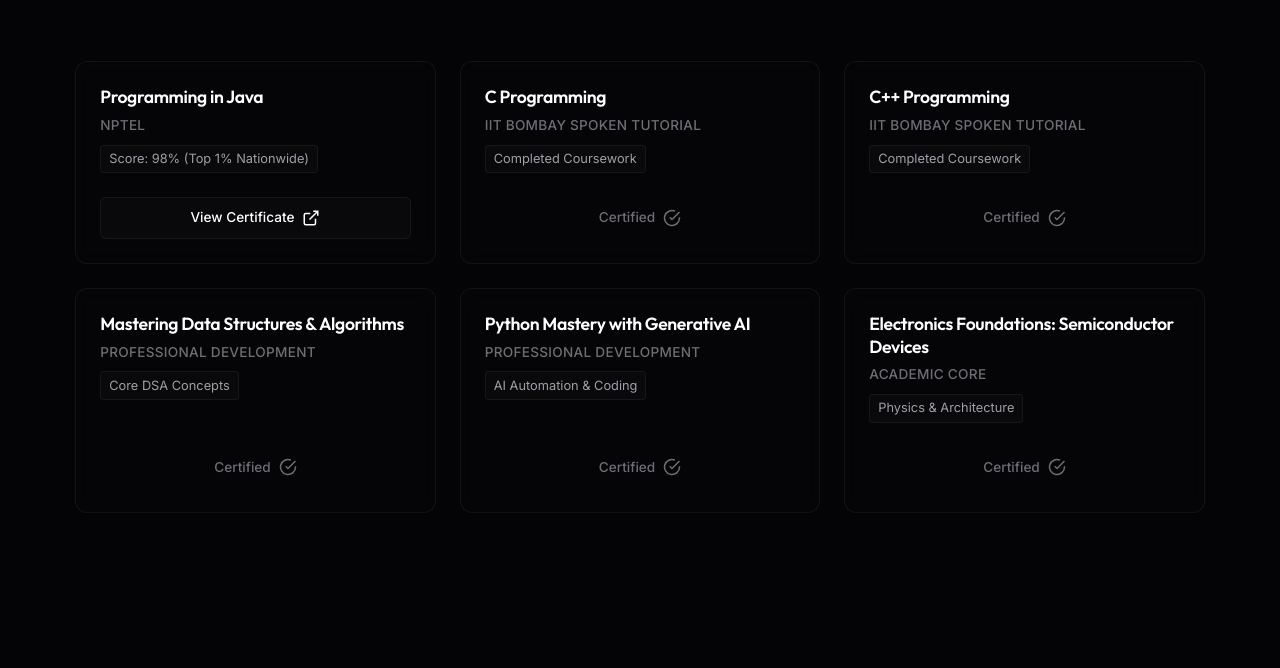
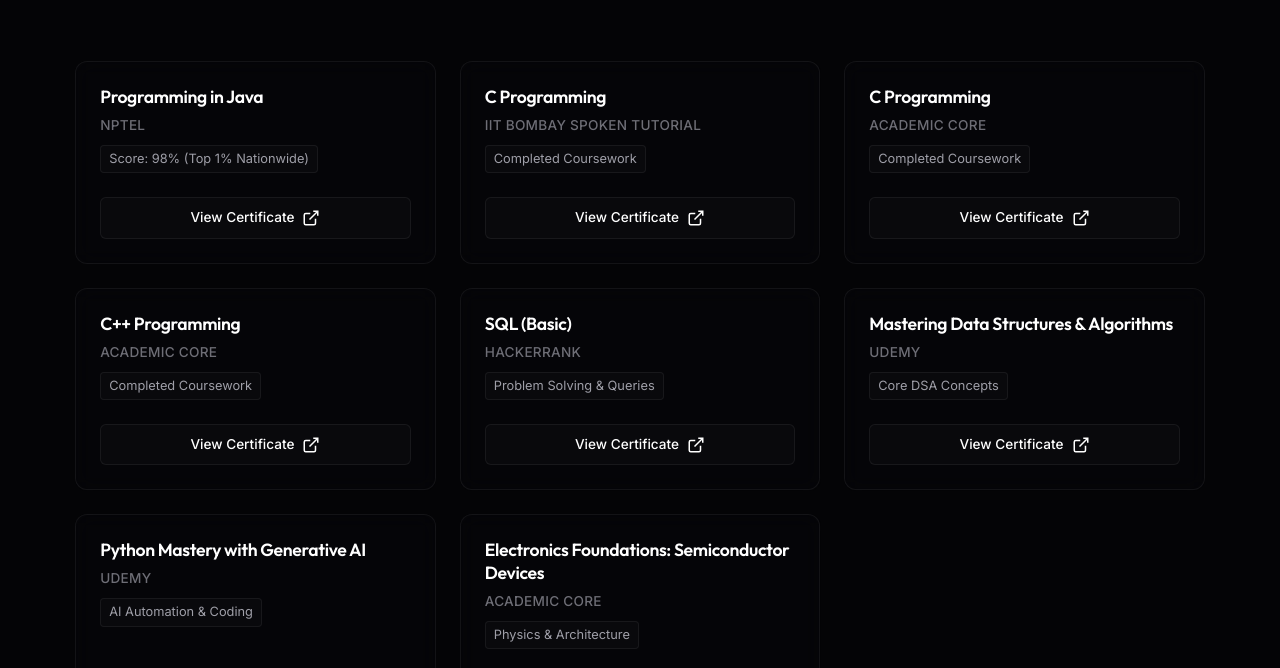
Before and after one commit to Siva-Barath/Siva-Barath-Portfolio, a website built with Vite: page index.html in a window 1280 px wide. Shown: the part 6512-7180 px from the top of the page. Built offline with nearby package versions, Linux system fonts and the light colour scheme; a web font is replaced by a local one.

Commit message:
feat: link academic and online certificates in certifications section and automate static assets copy post-build

```diff
--- a/index.html
+++ b/index.html
@@ -705,62 +705,88 @@
                             <p class="cert-org">IIT Bombay Spoken Tutorial</p>
                             <span class="cert-score">Completed Coursework</span>
                         </div>
-                        <div class="cert-link-btn disabled" title="Document not loaded">
-                            <span>Certified</span>
-                            <svg class="icon" viewBox="0 0 24 24" fill="none" stroke="currentColor" stroke-width="2"><path d="M22 11.08V12a10 10 0 1 1-5.93-9.14M22 4L12 14.01l-3-3"/></svg>
-                        </div>
+                        <a href="./assets/SIVA-BARATH-S-Participant-Certificate.pdf" target="_blank" rel="noopener noreferrer" class="cert-link-btn" aria-label="View C Programming Spoken Tutorial Certificate">
+                            <span>View Certificate</span>
+                            <svg class="icon" viewBox="0 0 24 24" fill="none" stroke="currentColor" stroke-width="2"><path d="M18 13v6a2 2 0 0 1-2 2H5a2 2 0 0 1-2-2V8a2 2 0 0 1 2-2h6M15 3h6v6M10 14L21 3"/></svg>
+                        </a>
                     </div>
 
                     <!-- Cert 3 -->
                     <div class="cert-card">
                         <div class="cert-info">
-                            <h3 class="cert-title">C++ Programming</h3>
-                            <p class="cert-org">IIT Bombay Spoken Tutorial</p>
+                            <h3 class="cert-title">C Programming</h3>
+                            <p class="cert-org">Academic Core</p>
                             <span class="cert-score">Completed Coursework</span>
                         </div>
-                        <div class="cert-link-btn disabled" title="Document not loaded">
-                            <span>Certified</span>
-                            <svg class="icon" viewBox="0 0 24 24" fill="none" stroke="currentColor" stroke-width="2"><path d="M22 11.08V12a10 10 0 1 1-5.93-9.14M22 4L12 14.01l-3-3"/></svg>
-                        </div>
+                        <a href="./assets/SIVA BARATH C.pdf" target="_blank" rel="noopener noreferrer" class="cert-link-btn" aria-label="View C Programming Academic Certificate">
+                            <span>View Certificate</span>
+                            <svg class="icon" viewBox="0 0 24 24" fill="none" stroke="currentColor" stroke-width="2"><path d="M18 13v6a2 2 0 0 1-2 2H5a2 2 0 0 1-2-2V8a2 2 0 0 1 2-2h6M15 3h6v6M10 14L21 3"/></svg>
+                        </a>
                     </div>
 
                     <!-- Cert 4 -->
                     <div class="cert-card">
                         <div class="cert-info">
-                            <h3 class="cert-title">Mastering Data Structures &amp; Algorithms</h3>
-                            <p class="cert-org">Professional Development</p>
-                            <span class="cert-score">Core DSA Concepts</span>
+                            <h3 class="cert-title">C++ Programming</h3>
+                            <p class="cert-org">Academic Core</p>
+                            <span class="cert-score">Completed Coursework</span>
                         </div>
-                        <div class="cert-link-btn disabled" title="Document not loaded">
-                            <span>Certified</span>
-                            <svg class="icon" viewBox="0 0 24 24" fill="none" stroke="currentColor" stroke-width="2"><path d="M22 11.08V12a10 10 0 1 1-5.93-9.14M22 4L12 14.01l-3-3"/></svg>
-                        </div>
+                        <a href="./assets/SIVA BARATH C++.pdf" target="_blank" rel="noopener noreferrer" class="cert-link-btn" aria-label="View C++ Programming Academic Certificate">
+                            <span>View Certificate</span>
+                            <svg class="icon" viewBox="0 0 24 24" fill="none" stroke="currentColor" stroke-width="2"><path d="M18 13v6a2 2 0 0 1-2 2H5a2 2 0 0 1-2-2V8a2 2 0 0 1 2-2h6M15 3h6v6M10 14L21 3"/></svg>
+                        </a>
                     </div>
 
                     <!-- Cert 5 -->
                     <div class="cert-card">
                         <div class="cert-info">
-                            <h3 class="cert-title">Python Mastery with Generative AI</h3>
-                            <p class="cert-org">Professional Development</p>
-                            <span class="cert-score">AI Automation &amp; Coding</span>
+                            <h3 class="cert-title">SQL (Basic)</h3>
+                            <p class="cert-org">HackerRank</p>
+                            <span class="cert-score">Problem Solving &amp; Queries</span>
                         </div>
-                        <div class="cert-link-btn disabled" title="Document not loaded">
-                            <span>Certified</span>
-                            <svg class="icon" viewBox="0 0 24 24" fill="none" stroke="currentColor" stroke-width="2"><path d="M22 11.08V12a10 10 0 1 1-5.93-9.14M22 4L12 14.01l-3-3"/></svg>
-                        </div>
+                        <a href="./assets/sql_basic Siva Barath.pdf" target="_blank" rel="noopener noreferrer" class="cert-link-btn" aria-label="View SQL Basic HackerRank Certificate">
+                            <span>View Certificate</span>
+                            <svg class="icon" viewBox="0 0 24 24" fill="none" stroke="currentColor" stroke-width="2"><path d="M18 13v6a2 2 0 0 1-2 2H5a2 2 0 0 1-2-2V8a2 2 0 0 1 2-2h6M15 3h6v6M10 14L21 3"/></svg>
+                        </a>
                     </div>
 
                     <!-- Cert 6 -->
+                    <div class="cert-card">
+                        <div class="cert-info">
+                            <h3 class="cert-title">Mastering Data Structures &amp; Algorithms</h3>
+                            <p class="cert-org">Udemy</p>
+                            <span class="cert-score">Core DSA Concepts</span>
+                        </div>
+                        <a href="./assets/Siva Barath Udemy Certificate Data Structures.pdf" target="_blank" rel="noopener noreferrer" class="cert-link-btn" aria-label="View DSA Udemy Certificate">
+                            <span>View Certificate</span>
+                            <svg class="icon" viewBox="0 0 24 24" fill="none" stroke="currentColor" stroke-width="2"><path d="M18 13v6a2 2 0 0 1-2 2H5a2 2 0 0 1-2-2V8a2 2 0 0 1 2-2h6M15 3h6v6M10 14L21 3"/></svg>
+                        </a>
+                    </div>
+
+                    <!-- Cert 7 -->
+                    <div class="cert-card">
+                        <div class="cert-info">
+                            <h3 class="cert-title">Python Mastery with Generative AI</h3>
+                            <p class="cert-org">Udemy</p>
+                            <span class="cert-score">AI Automation &amp; Coding</span>
+                        </div>
+                        <a href="./assets/Siva Barath Udemy Certificate Python.pdf" target="_blank" rel="noopener noreferrer" class="cert-link-btn" aria-label="View Python Udemy Certificate">
+                            <span>View Certificate</span>
+                            <svg class="icon" viewBox="0 0 24 24" fill="none" stroke="currentColor" stroke-width="2"><path d="M18 13v6a2 2 0 0 1-2 2H5a2 2 0 0 1-2-2V8a2 2 0 0 1 2-2h6M15 3h6v6M10 14L21 3"/></svg>
+                        </a>
+                    </div>
+
+                    <!-- Cert 8 -->
                     <div class="cert-card">
                         <div class="cert-info">
                             <h3 class="cert-title">Electronics Foundations: Semiconductor Devices</h3>
                             <p class="cert-org">Academic Core</p>
                             <span class="cert-score">Physics &amp; Architecture</span>
                         </div>
-                        <div class="cert-link-btn disabled" title="Document not loaded">
-                            <span>Certified</span>
-                            <svg class="icon" viewBox="0 0 24 24" fill="none" stroke="currentColor" stroke-width="2"><path d="M22 11.08V12a10 10 0 1 1-5.93-9.14M22 4L12 14.01l-3-3"/></svg>
-                        </div>
+                        <a href="./assets/Semiconductor Devices.pdf" target="_blank" rel="noopener noreferrer" class="cert-link-btn" aria-label="View Semiconductor Devices Certificate">
+                            <span>View Certificate</span>
+                            <svg class="icon" viewBox="0 0 24 24" fill="none" stroke="currentColor" stroke-width="2"><path d="M18 13v6a2 2 0 0 1-2 2H5a2 2 0 0 1-2-2V8a2 2 0 0 1 2-2h6M15 3h6v6M10 14L21 3"/></svg>
+                        </a>
                     </div>
                 </div>
             </div>
--- a/package.json
+++ b/package.json
@@ -5,7 +5,7 @@
   "main": "index.html",
   "scripts": {
     "dev": "vite",
-    "build": "vite build",
+    "build": "vite build && node copy-assets.js",
     "preview": "vite preview"
   },
   "keywords": [
```
Also changed, not shown: copy-assets.js (added, +40 -0 lines), assets/C Certificate.jpg (added), assets/project-assistant.png (deleted), assets/project-disease.png (deleted), assets/project-payease.png (deleted), assets/project-waste.png (deleted), 8 other files.
